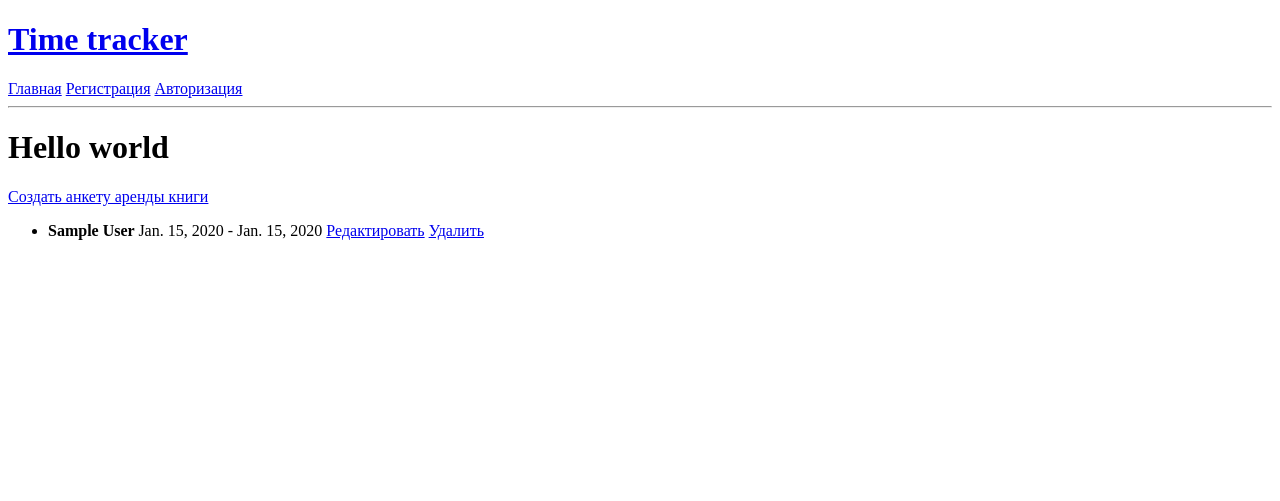
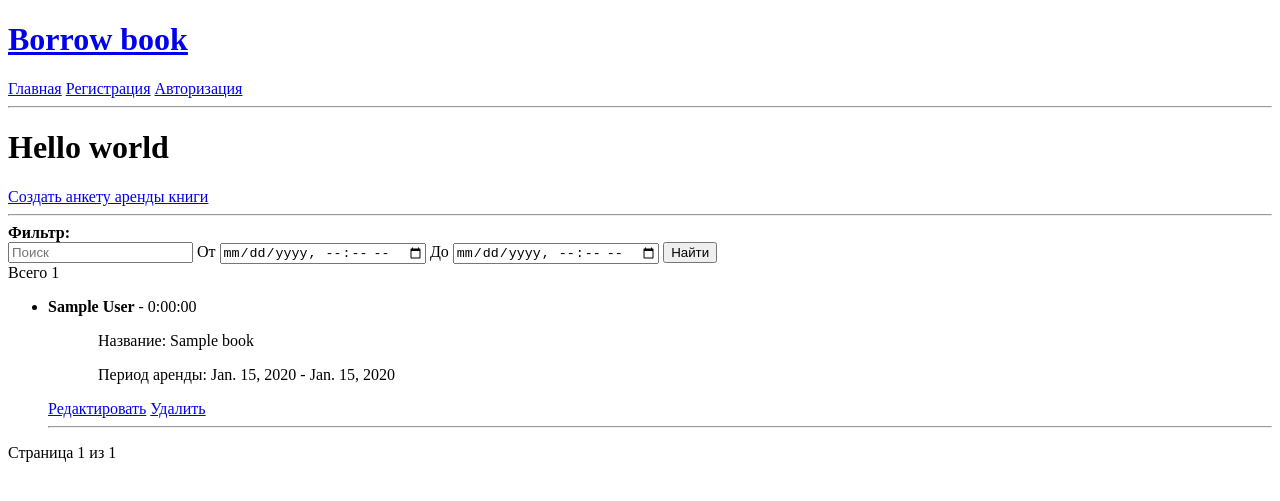
Before and after one commit to Natr1xon/Django_project, a Django app: page / in a window 1280 px wide. Shown: the top 501 px of the page. Run offline with Django 4.2, Linux system fonts and the light colour scheme; tables that the repository leaves empty hold one stand-in row (Sample ...).

Commit message:
+ filter, generate_data, search

```diff
--- /dev/null
+++ b/libraryborrow/debug.py
@@ -0,0 +1,36 @@
+import uuid
+
+from django.db import connection
+
+
+def print_queries(queries):
+    tag = uuid.uuid4()
+    print(f"[{tag}] SQL PROFILER")
+    total_time = 0.0
+    total_queries = 0
+    for counter, query in enumerate(queries, start=1):
+        nice_sql = query["sql"].replace('"', "").replace(",", ", ")
+        sql = "\033[1;31m[%s]\033[0m %s" % (query["time"], nice_sql)
+        total_time = total_time + float(query["time"])
+
+        # if counter <= 20:
+        print(f"[{tag}] {sql}\n")
+        total_queries = counter
+
+    print(f"[{tag}] \033[1;32m[" f"TOTAL TIME: {total_time} seconds, QUERIES: {total_queries}" f"]\033[0m")
+
+
+class SqlPrintingMiddleware(object):
+    """
+    Middleware which prints out a list of all SQL queries done
+    for each view that is processed.  This is only useful for debugging.
+    """
+
+    def __init__(self, get_response):
+        self.get_response = get_response
+
+    def __call__(self, request):
+        response = self.get_response(request)
+        if len(connection.queries) > 0:
+            print_queries(connection.queries)
+        return response
--- a/libraryborrow/settings.py
+++ b/libraryborrow/settings.py
@@ -48,6 +48,7 @@ MIDDLEWARE = [
     'django.contrib.auth.middleware.AuthenticationMiddleware',
     'django.contrib.messages.middleware.MessageMiddleware',
     'django.middleware.clickjacking.XFrameOptionsMiddleware',
+    'libraryborrow.debug.SqlPrintingMiddleware'
 ]
 
 ROOT_URLCONF = 'libraryborrow.urls'
--- a/web/forms.py
+++ b/web/forms.py
@@ -1,3 +1,4 @@
+from importlib.metadata import requires
 from pydoc import render_doc
 
 from django import forms
@@ -33,9 +34,6 @@ class AuthForm(forms.Form):
 
 
 class BorrowBookForm(forms.ModelForm):
-    borrow_date = forms.DateTimeField(widget=forms.DateTimeInput(attrs={"type":"datetime-local"}))
-    return_date = forms.DateTimeField(widget=forms.DateTimeInput(attrs={"type": "datetime-local"}))
-
     def save(self,commit=True):
         self.instance.user = self.initial['user']
         return super().save(commit)
@@ -43,6 +41,10 @@ class BorrowBookForm(forms.ModelForm):
     class Meta:
         model = Borrow
         fields = ("reader", "book", "borrow_date","return_date")
+        widgets = {
+            "borrow_date" : forms.DateTimeInput(attrs={"type":"datetime-local"}),
+            "return_date" : forms.DateTimeInput(attrs={"type":"datetime-local"})
+        }
 
 
 class BooksForm(forms.ModelForm):
@@ -56,7 +58,6 @@ class BooksForm(forms.ModelForm):
 
 
 class ReaderForm(forms.ModelForm):
-    date_of_birth = forms.DateTimeField(widget=forms.DateTimeInput(attrs={"type":"datetime-local"}))
     def save(self,commit=True):
         self.instance.user = self.initial['user']
         return super().save(commit)
@@ -64,3 +65,24 @@ class ReaderForm(forms.ModelForm):
     class Meta:
         model = Reader
         fields = {"firstname","lastname","date_of_birth"}
+        widgets = {
+            "date_of_birth" : forms.DateTimeInput(attrs={"type":"datetime-local"})
+        }
+
+
+class BorrowBookFilter(forms.Form):
+    search = forms.CharField(label = "",widget=forms.TextInput(attrs={"placeholder":"Поиск"}),required=False)
+    borrow_date = forms.DateTimeField(
+        label = "От",
+        widget=forms.DateTimeInput(
+            attrs={"type": "datetime-local"}
+        ),
+        required=False
+    )
+    return_date = forms.DateTimeField(
+        label="До",
+        widget=forms.DateTimeInput(
+            attrs={"type": "datetime-local"}
+        ),
+        required=False
+    )
--- a/web/templates/web/base.html
+++ b/web/templates/web/base.html
@@ -1,10 +1,10 @@
 <!DOCTYPE html>
 <html>
 <head>
-  <title>Time tracker</title>
+  <title>Borrow book</title>
 </head>
 <body>
-  <h1><a href="{% url 'main' %}">Time tracker</a></h1>
+  <h1><a href="{% url 'main' %}">Borrow book</a></h1>
   <nav>
     <a href="{% url 'main' %}">Главная</a>
     {% if user.is_anonymous %}
--- a/web/templates/web/main.html
+++ b/web/templates/web/main.html
@@ -7,17 +7,45 @@
     {% endif %}
     <a href="{% url 'borrow_book_add' %}">Создать анкету аренды книги</a>
 
+        <hr>
+    <form action="">
+        <b>Фильтр:</b><br>
+        {% for field in filter_form %}
+            {{ field.label }}
+            {{ field }}
+        {% endfor %}
+        <button>Найти</button>
+    </form>
+
+    Всего {{total_count}}
     <ul>
         {% for book in borrow %}
             <li>
                 <b>
                     {{ book.reader }}
-                </b>
-                {{book.borrow_date|date}} - {{book.return_date|date}}
+                </b> - {{ book.spent_time }}
+                <br>
+                <p style="margin-left: 50px;">Название: {{book.book}}</p>
+                <p style="margin-left: 50px;">Период аренды: {{book.borrow_date|date}} - {{book.return_date|date}}</p>
+
                 <a href="{% url 'borrow_book_edit' book.id %}">Редактировать</a>
                 <a href="{% url 'borrow_book_delete' book.id %}">Удалить</a>
+                <hr>
             </li>
         {% endfor %}
     </ul>
 
+    <nav>
+        {% if borrow.has_previous %}
+            <a href="?page=1">В начало</a>
+            <a href="?page={{ borrow.previous_page_number }}">предыдующая страница</a>
+        {% endif %}
+
+        Стpaница {{ borrow.number }} из {{ borrow.paginator.num_pages }}
+
+        {% if borrow.has_next %}
+            <a href="?page={{ borrow.next_page_number }}">следующая страница</a>
+            <a href="?page={{ borrow.paginator.num_pages }}">B конец</a>
+        {% endif %}
+    </nav>
 {% endblock %}
--- a/web/views.py
+++ b/web/views.py
@@ -1,3 +1,5 @@
+from django.core.paginator import Paginator
+from django.db.models import F
 from django.shortcuts import render, redirect
 from django.http import HttpResponse
 
@@ -18,13 +20,39 @@ from web.models import Reader
 
 from web.forms import ReaderForm
 
+from web.forms import BorrowBookFilter
+
 Author = get_user_model()
 
 # Create your views here.
 
 def main_view(request):
     borrow = Borrow.objects.all()
-    return render(request,"web/main.html", {"borrow":borrow})
+
+    filter_form = BorrowBookFilter(request.GET)
+    filter_form.is_valid()
+    filters = filter_form.cleaned_data
+
+    if filters['search']:
+        borrow = borrow.filter(book=filters['search'])
+
+    if filters['borrow_date']:
+        borrow = borrow.filter(borrow_date__gte = filters['borrow_date'])
+
+    if filters['return_date']:
+        borrow = borrow.filter(borrow_date__lte = filters['return_date'])
+
+
+    total_count = borrow.count()
+
+    borrow = borrow.prefetch_related("reader").select_related("book").annotate(spent_time = F("return_date") - F("borrow_date"))
+
+    page_number = request.GET.get("page",1)
+    paginator = Paginator(borrow,per_page = 10)
+    return render(request,"web/main.html", {"borrow":paginator.get_page(page_number),
+                                            "form": BorrowBookForm(),
+                                            "filter_form": filter_form,
+                                            "total_count":total_count})
 
 def registration_view(request):
     form = RegistrationForm
```
Also changed, not shown: web/management/commands/generate_data.py (added, +30 -0 lines), __init__.py (added), web/management/__init__.py (added), web/management/commands/__init__.py (added).
